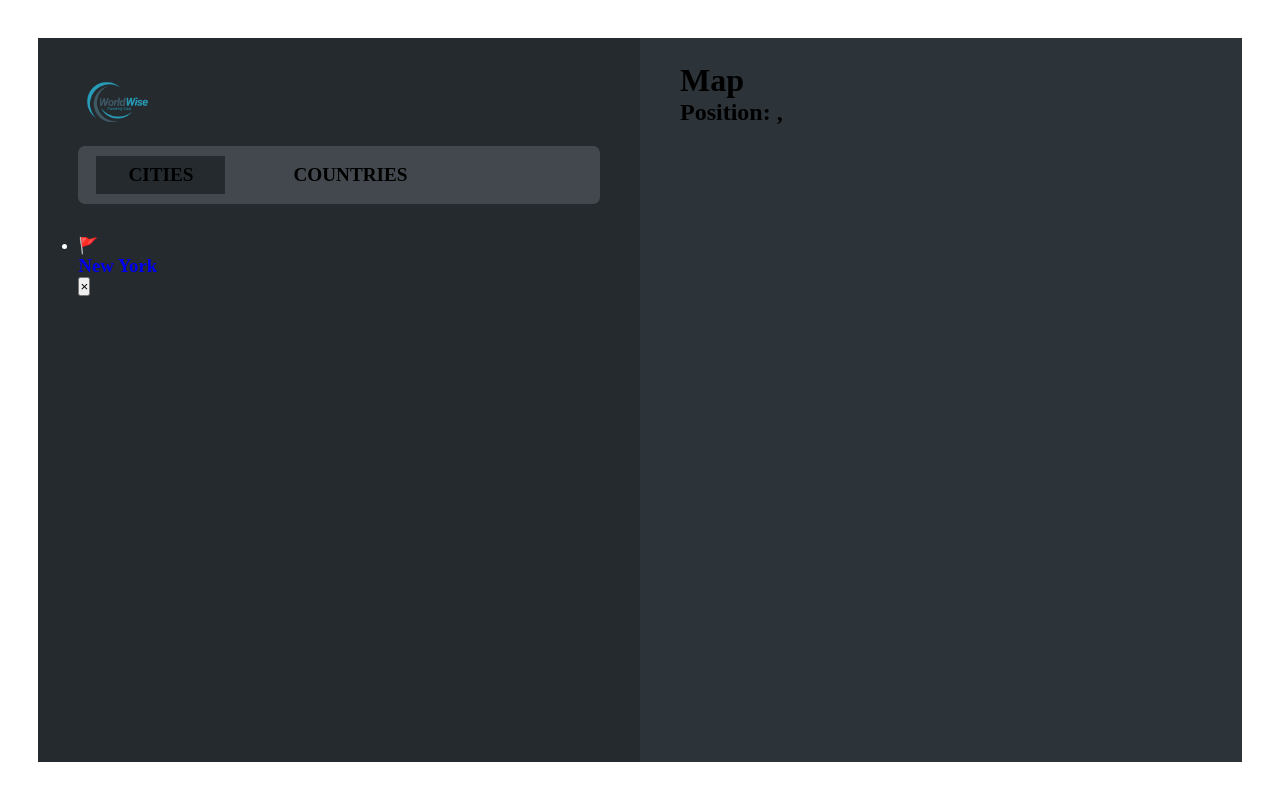
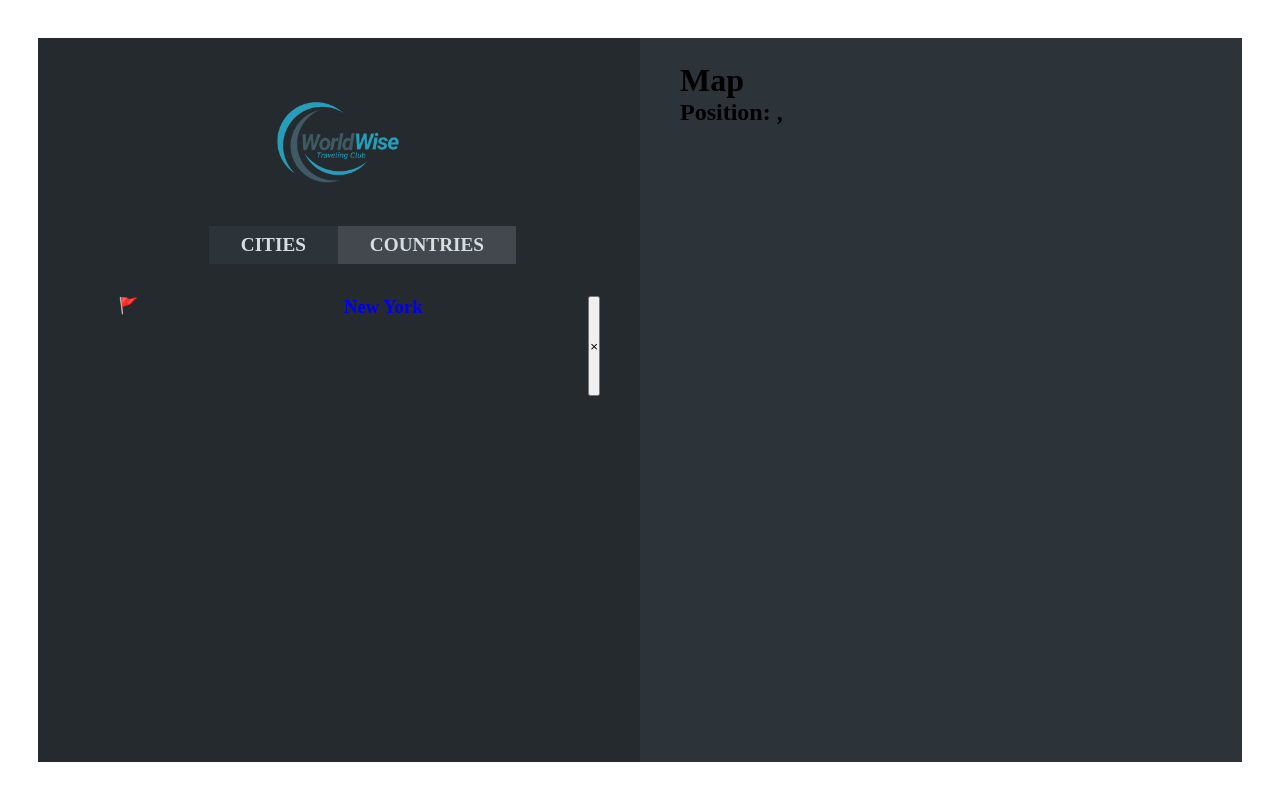
Before and after one commit to MrJohnAlex/wordwise, a React (Vite) app: page /app/cities in a window 1280 px wide. Shown: the top 800 px of the page. Built offline with nearby package versions, Linux system fonts and the light colour scheme; data requests are answered from the project's data file.

Commit message:
add style for city list

```diff
--- a/src/components/AppNav.module.css
+++ b/src/components/AppNav.module.css
@@ -1,12 +1,12 @@
-/* .nav {
-  background-color: rgb(22, 2, 40);
+.nav {
   color: var(--color-light--3);
-} */
+  max-width: 50%;
+  margin: 0 auto;
+}
 .nav ul {
   list-style: none;
-  display: flex;
+  display: inline-flex;
   background-color: var(--color-dark--2);
-  border-radius: 7px;
 }
 .nav a:link,
 nav a:visited {
@@ -19,5 +19,5 @@ nav a:visited {
   font-weight: 700;
 }
 .nav a:global(.active) {
-  background-color: var(--color-dark--0);
+  background-color: var(--color-dark--1);
 }
--- a/src/components/Logo.module.css
+++ b/src/components/Logo.module.css
@@ -1,4 +1,4 @@
 .logo {
-  width: 5rem;
-  height: 5rem;
+  width: 10rem;
+  height: 10rem;
 }
--- a/src/components/PageNav.jsx
+++ b/src/components/PageNav.jsx
@@ -4,7 +4,7 @@ import Logo from "./Logo";
 
 export default function PageNav() {
   return (
-    <nav className={styles.nav}>
+    <nav className={styles.pageNav}>
       <Logo />
       <ul>
         <li>
--- a/src/components/PageNav.module.css
+++ b/src/components/PageNav.module.css
@@ -1,18 +1,18 @@
-.nav {
+.pageNav {
   display: flex;
   justify-content: space-between;
   align-items: center;
 }
-.nav ul {
+.pageNav ul {
   list-style: none;
   display: flex;
   justify-content: space-between;
   padding: 0;
 }
-nav ul li {
+pageNav ul li {
   margin: 0 10px;
   padding: 10px 8px;
 }
-.nav :global(.active) {
+.pageNav :global(.active) {
   color: var(--color-brand--2);
 }
--- a/src/components/SideBar.module.css
+++ b/src/components/SideBar.module.css
@@ -1,5 +1,6 @@
 .sidebar {
   background-color: var(--color-dark--0);
   padding: 1.5rem 2.5rem;
+  text-align: center;
   width: 100%;
 }
--- a/src/index.css
+++ b/src/index.css
@@ -17,6 +17,10 @@
 }
 a {
   text-decoration: none;
+}
+
+ul li {
+  list-style: none;
 }
 input:focus {
   outline: none;
--- a/src/pages/CityItem.module.css
+++ b/src/pages/CityItem.module.css
@@ -1,3 +1,11 @@
+.cityItem {
+  display: flex;
+  justify-content: space-between;
+}
+.cityItem .emoji {
+  width: 100px;
+  height: 100px;
+}
 .active-city {
   border: 2px solid green;
 }
--- a/src/pages/CityList.module.css
+++ b/src/pages/CityList.module.css
@@ -1,7 +1,4 @@
 .cityList {
-  display: flex;
-  justify-content: left;
-  align-items: center;
   margin-top: 2rem;
   color: white;
 }
```
